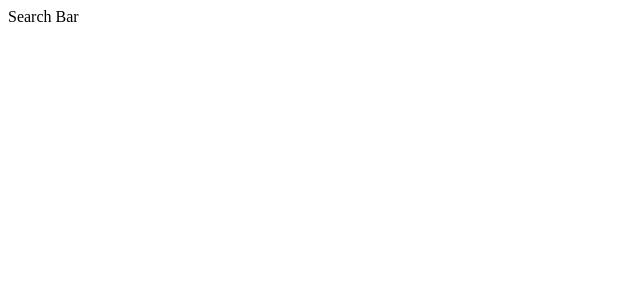
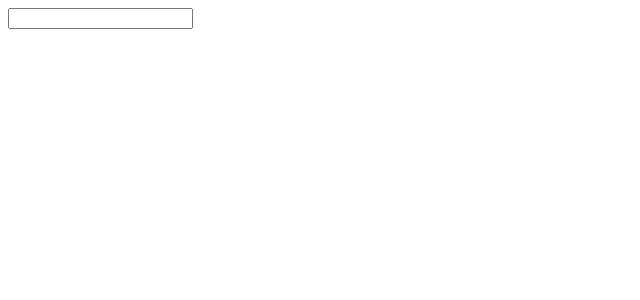
Before and after one commit to chadwyck242/pics, a React (Create React App) app: page / in a window 1280 px wide. Shown: the top 300 px of the page, without its empty margins (0-640 px from the left). Built offline with nearby package versions, Linux system fonts and the light colour scheme.

Commit message:
Add search input form to SearchBar component

```diff
--- a/src/components/SearchBar.js
+++ b/src/components/SearchBar.js
@@ -2,8 +2,14 @@ import React from 'react';
 
 class SearchBar extends React.Component {
   render() {
-    return <div>Search Bar</div>
-  }
+    return (
+      <div>
+        <form>
+          <input type="text"/>
+        </form>
+      </div>
+    );
+  };
 };
 
 export default SearchBar;
```
